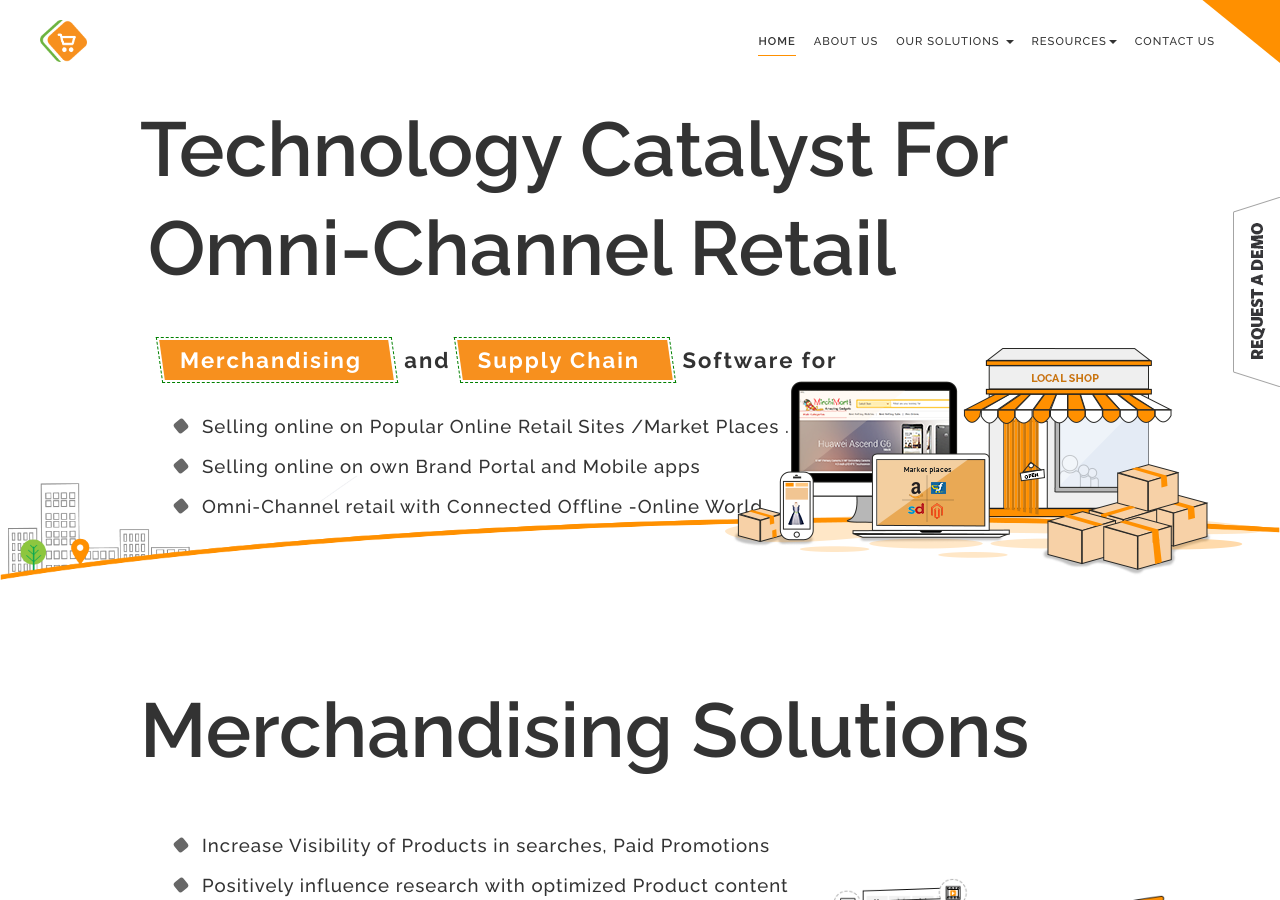
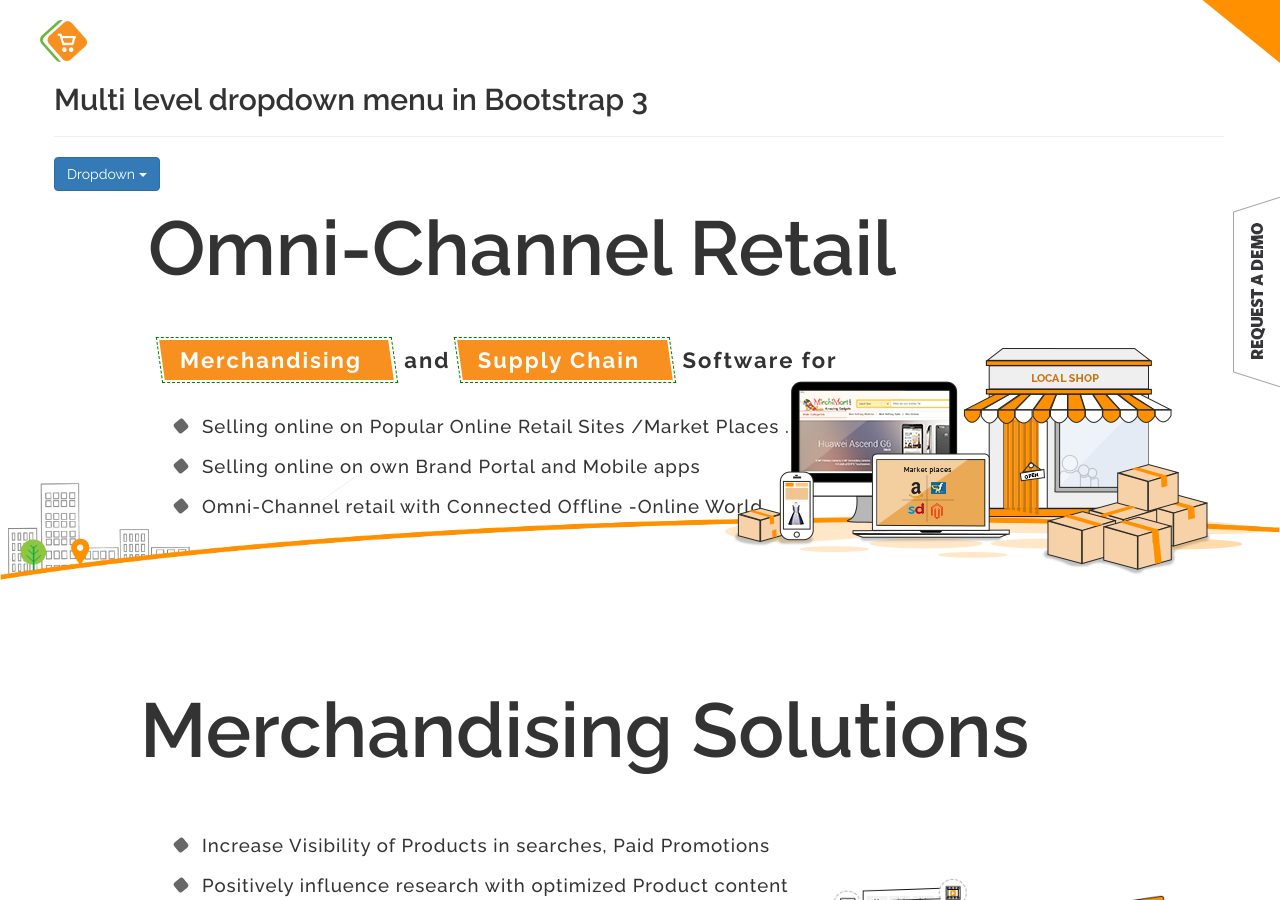
Before and after one commit to paxcom/paxcom.github.io, a Jekyll site: the page built from index.md, in a window 1280 px wide and 900 px high. Built offline with Jekyll 4.4.1, drawn with Linux system fonts in a browser that asks for light colours; comment, search, counter and statistics services are not loaded.

Commit message:
submenu add

```diff
--- a/_includes/header.html
+++ b/_includes/header.html
@@ -19,46 +19,31 @@
         </div>
 
         <!-- Collect the nav links, forms, and other content for toggling -->
-        <div class="collapse navbar-collapse" id="bs-example-navbar-collapse-1">
-          <ul class="nav navbar-nav">
-            <li><a href="{{site.baseurl}}/"  {% if page.url == '/' or page.url == '/index.html' %} class='active' {% endif %} >Home </a></li>
-            <li><a href="{{site.baseurl}}/about-us.html" {% if page.url == '/about-us.html'  %} class='active' {% endif %}>About Us</a></li>
-
-            <li class="dropdown">
-              <a href="#" class="dropdown-toggle" data-toggle="dropdown" >Our Solutions <b class="caret"></b></a>
-              <ul class="dropdown-menu multi-level">
-
-                <li class="dropdown-submenu">
-                  <a href="{{site.baseurl}}/merchandising-solutions.html" {% if page.url == '/merchandising-solutions.html'  %} class='active' {% endif %}>Merchandising Solutions</a>
-
+<div class="container">
+  <div class="row">
+        <h2>Multi level dropdown menu in Bootstrap 3</h2>
+        <hr>
+        <div class="dropdown">
+            <a id="dLabel" role="button" data-toggle="dropdown" class="btn btn-primary" data-target="#" href="/page.html">
+                Dropdown <span class="caret"></span>
+            </a>
+        <ul class="dropdown-menu multi-level" role="menu" aria-labelledby="dropdownMenu">
+              <li><a href="#">Some action</a></li>
+              <li><a href="#">Some other action</a></li>
+              <li class="divider"></li>
+              <li class="dropdown-submenu">
+                <a tabindex="-1" href="#">Hover me for more options</a>
                 <ul class="dropdown-menu">
                   <li><a tabindex="-1" href="#">Second level</a></li>
                   <li class="dropdown-submenu"><a href="#">Even More..</a></li>
                   <li><a href="#">Second level</a></li>
                   <li><a href="#">Second level</a></li>
                 </ul>
-
-                </li>
-
-
-
-
-                <li><a href="{{site.baseurl}}/supply-chain.html" {% if page.url == '/supply-chain.html'  %} class='active' {% endif %}>Supply Chain Solutions</a></li>
-              </ul>
-            </li>
-
-             <li class="dropdown">
-              <a href="#" class="dropdown-toggle" data-toggle="dropdown" >Resources<b class="caret"></b></a>
-              <ul class="dropdown-menu">
-                <li><a href="http://blog.paxcom.net/"  target="_blank">Blog</a></li>
-              <li><a href="http://support.paxcom.net/"  target="_blank">Support</a></li>
-              </ul>
-            </li>
-
-            <li><a href="{{site.baseurl}}/contact-us.html" {% if page.url == '/contact-us.html'  %} class='active' {% endif %}>Contact us</a></li>
-          </ul>
-
+              </li>
+            </ul>
         </div>
+  </div>
+</div>
         <!-- /.navbar-collapse -->
       </div>
       <!-- /.container-fluid -->
```
